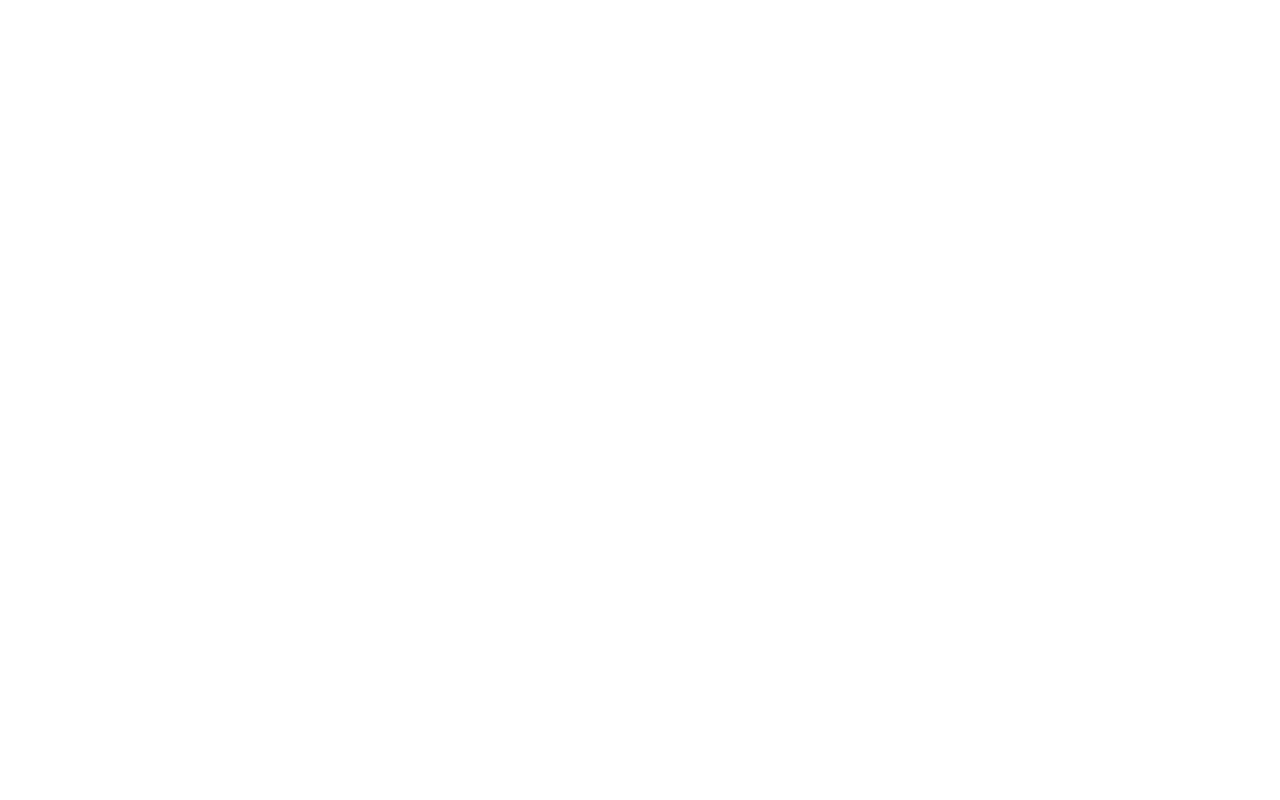
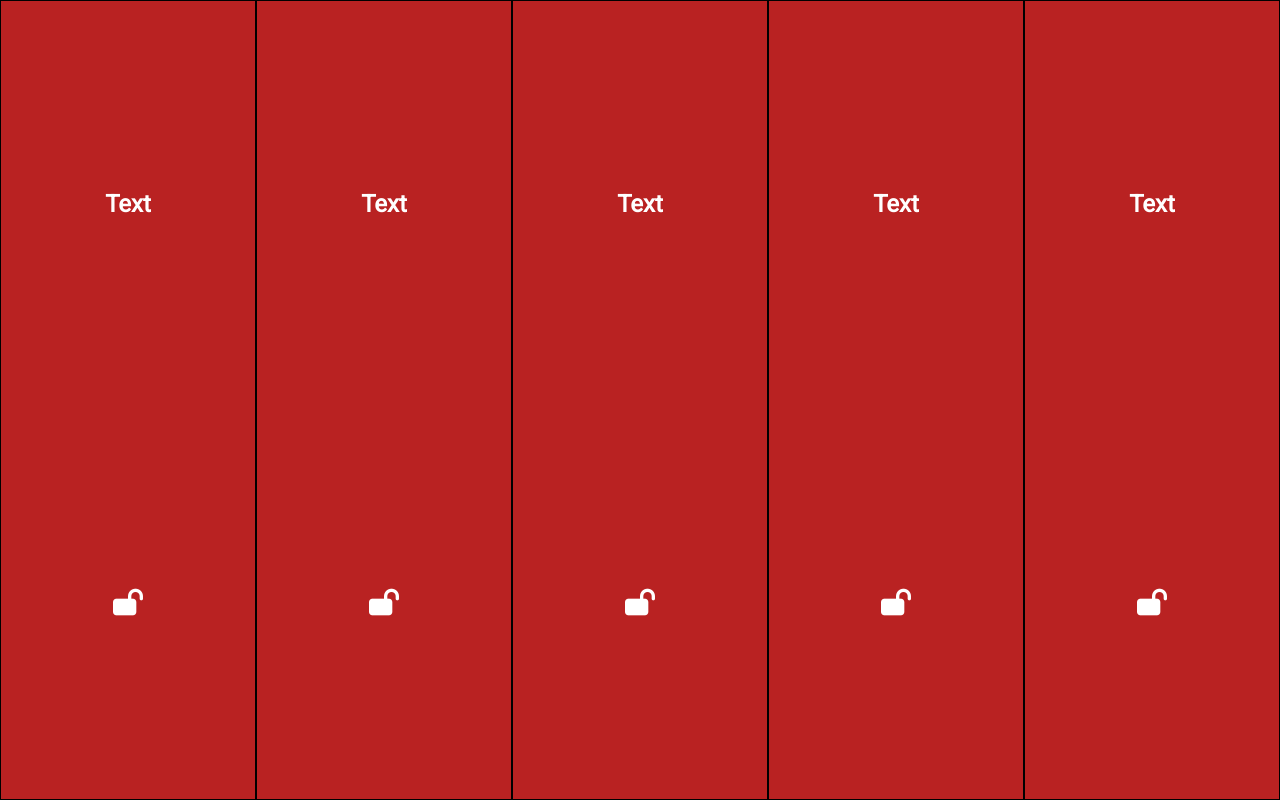
Before and after one commit to ChillSquad/Color-Selector, a plain HTML site: page index.html in a window 1280 px wide. Drawn offline with Linux system fonts and the light colour scheme.

Commit message:
added markup

```diff
--- a/index.html
+++ b/index.html
@@ -3,7 +3,49 @@
   <head>
     <meta charset="UTF-8" />
     <meta name="viewport" content="width=device-width, initial-scale=1.0" />
-    <title>Document</title>
+    <title>Color-Selector</title>
+    <link
+      rel="stylesheet"
+      href="https://cdnjs.cloudflare.com/ajax/libs/font-awesome/6.5.2/css/all.min.css"
+      integrity="sha512-SnH5WK+bZxgPHs44uWIX+LLJAJ9/2PkPKZ5QiAj6Ta86w+fsb2TkcmfRyVX3pBnMFcV7oQPJkl9QevSCWr3W6A=="
+      crossorigin="anonymous"
+      referrerpolicy="no-referrer"
+    />
+    <link rel="stylesheet" href="style.css" />
+    <script src="app.js" defer></script>
   </head>
-  <body></body>
+  <body>
+    <div class="col">
+      <h2>Text</h2>
+
+      <button>
+        <i class="fa-solid fa-lock-open fa-2xl"></i>
+        <!-- <i class="fa-solid fa-lock fa-2xl"></i> -->
+      </button>
+    </div>
+
+    <div class="col">
+      <h2>Text</h2>
+
+      <button><i class="fa-solid fa-lock-open fa-2xl"></i></button>
+    </div>
+
+    <div class="col">
+      <h2>Text</h2>
+
+      <button><i class="fa-solid fa-lock-open fa-2xl"></i></button>
+    </div>
+
+    <div class="col">
+      <h2>Text</h2>
+
+      <button><i class="fa-solid fa-lock-open fa-2xl"></i></button>
+    </div>
+
+    <div class="col">
+      <h2>Text</h2>
+
+      <button><i class="fa-solid fa-lock-open fa-2xl"></i></button>
+    </div>
+  </body>
 </html>
--- a/style.css
+++ b/style.css
@@ -0,0 +1,50 @@
+@import url("https://fonts.googleapis.com/css2?family=Roboto&display=swap");
+
+* {
+  margin: 0;
+  padding: 0;
+  box-sizing: border-box;
+}
+
+body {
+  height: 100vh;
+  font-family: "Roboto", sans-serif;
+  display: flex;
+}
+
+.col {
+  flex: 1;
+  background-color: #b92222;
+  display: flex;
+  flex-direction: column;
+  justify-content: space-around;
+  align-items: center;
+
+  border: 1px solid black;
+}
+
+.col h2 {
+  padding: 10px;
+  color: #fff;
+  border-radius: 10px;
+  transition: all 0.2s ease-in-out;
+}
+
+.col h2:hover {
+  background: rgba(0, 0, 0, 0.1);
+  cursor: pointer;
+  transform: translateY(-3px);
+}
+
+.col button {
+  padding: 10px;
+  background: transparent;
+  border: none;
+  color: #fff;
+  transition: all 0.2s ease-in-out;
+}
+
+.col button:hover {
+  cursor: pointer;
+  transform: translateY(-3px);
+}
```
